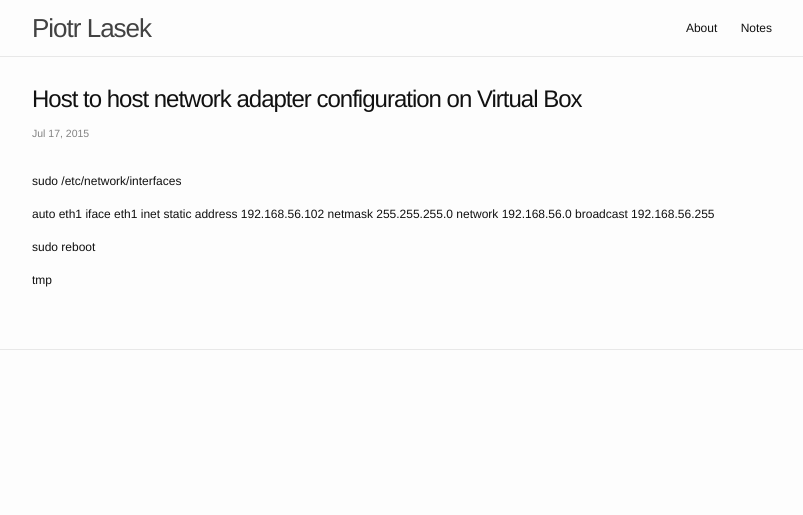
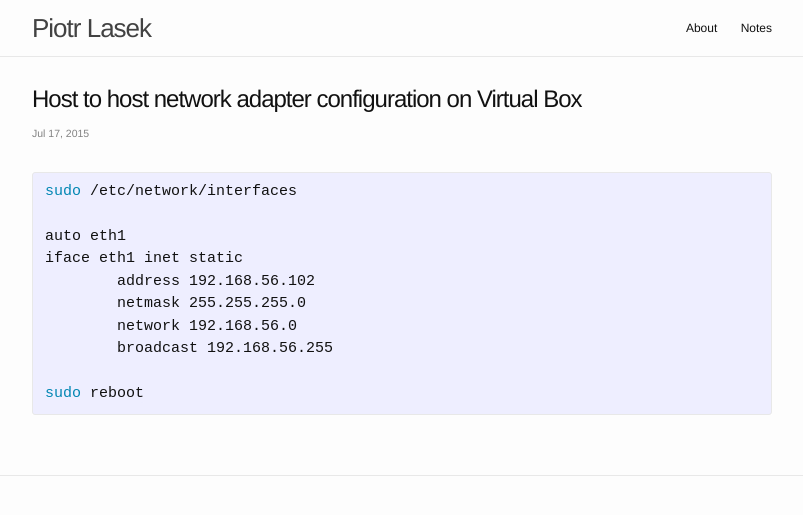
Before and after one commit to piotrlasek/piotrlasek.github.io, a Jekyll site: the page built from _posts/2015-07-17-Host-to-host-network-adapter-configuration-on-Virtual-Box.markdown, in a window 1280 px wide. Shown: the top 515 px of the page, without its empty margins (238-1041 px from the left). Built offline with Jekyll 4.4.1, drawn with Linux system fonts in a browser that asks for light colours.

Commit message:
some changes

```diff
--- a/_posts/2015-07-17-Host-to-host-network-adapter-configuration-on-Virtual-Box.markdown
+++ b/_posts/2015-07-17-Host-to-host-network-adapter-configuration-on-Virtual-Box.markdown
@@ -5,6 +5,7 @@ date: 2015-07-17 12:58
 categories:
 ---
 
+{% highlight bash %}
 sudo /etc/network/interfaces
 
 auto eth1
@@ -15,6 +16,4 @@ iface eth1 inet static
 	broadcast 192.168.56.255
 
 sudo reboot
-
-
-tmp
+{% endhighlight %}
```
